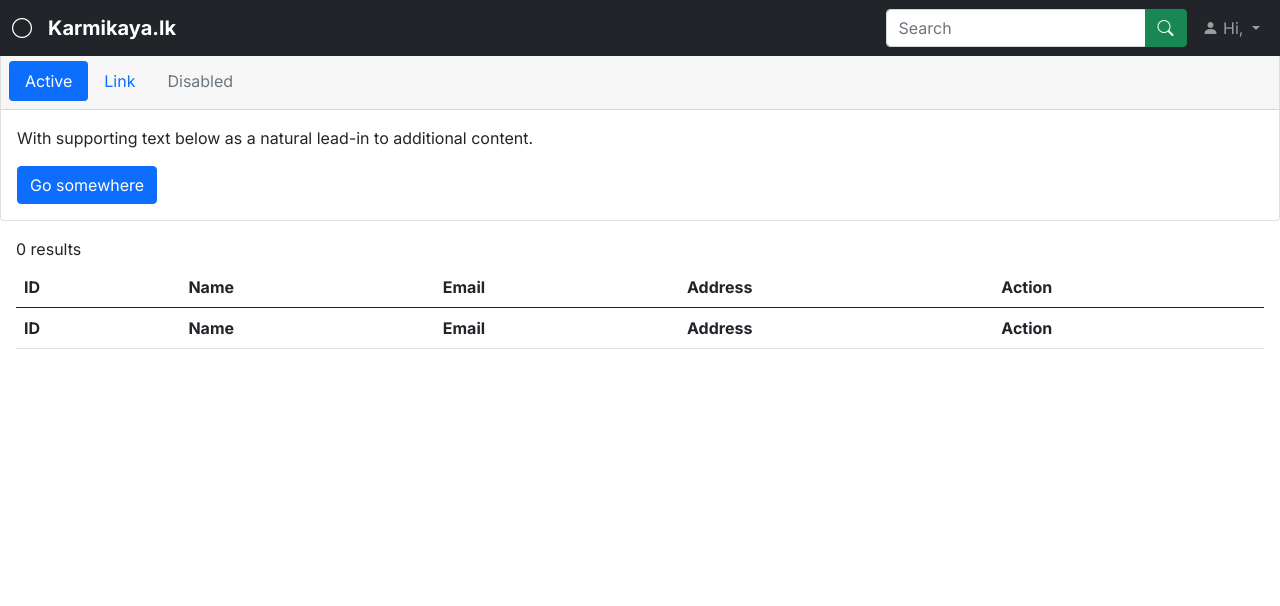
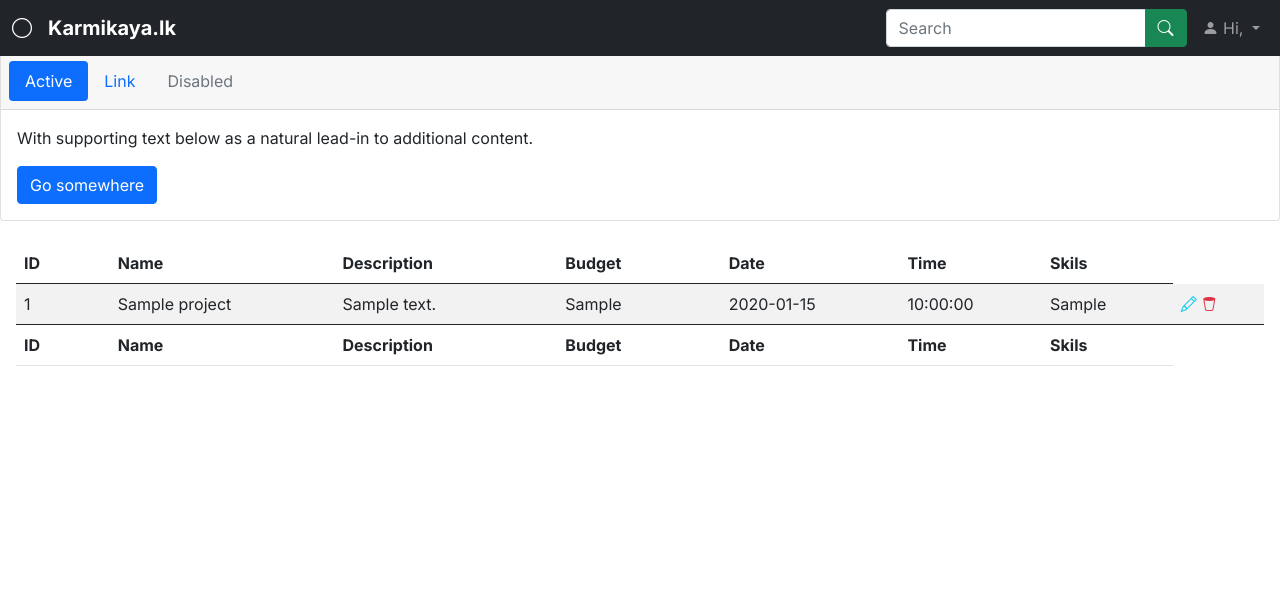
Before and after one commit to ChandimalPriyamantha/E-Commecre_Platform, a PHP site: page /projectView.php in a window 1280 px wide. Shown: the top 606 px of the page. Run offline with PHP 8.4, Linux system fonts and the light colour scheme; tables that the repository leaves empty or names only in its code hold one stand-in row (values such as "Sample post"); lists and menus that the app fills with data are empty; some libraries are stand-ins or nearby versions.

Commit message:
Update features

```diff
--- a/Connection/connection.php
+++ b/Connection/connection.php
@@ -3,7 +3,7 @@
 $servername = "localhost";
 $username = "root";
 $password = "1234";
-$dbname = "elpdb";
+$dbname = "Karmikayadb";
 
 // Create connection
 $conn = mysqli_connect($servername, $username, $password,$dbname);
--- a/ProjectView/projectView.php
+++ b/ProjectView/projectView.php
@@ -84,16 +84,19 @@
                     <tr>
                         <th scope="col">ID</th>
                         <th scope="col">Name</th>
-                        <th scope="col">Email</th>
-                        <th scope="col">Address</th>
-                        <th scope="col">Action</th>
+
+                        <th scope="col">Description</th>
+                        <th scope="col">Budget</th>
+                        <th scope="col">Date</th>
+                        <th scope="col">Time</th>
+                        <th scope="col">Skils</th>
                     </tr>
                 </thead>
                 <tbody>
 
                     <?php
                     include '../Connection/connection.php';
-                    $sql = "SELECT * FROM user_details where User_Type='user'";
+                    $sql = "SELECT * FROM project";
                     $result = mysqli_query($conn, $sql);
 
                     if (mysqli_num_rows($result) > 0) {
@@ -102,16 +105,22 @@
 
                             $id = $row["ID"];
                             $name = $row["Name"];
-                            $email = $row["Email"];
-                            $address = $row["Address"];
+                            $description = $row["Description"];
+                            $budget = $row["Budget"];
+                            $date = $row["Date"];
+                            $time = $row["Time"];
+                            $skil = $row["Skils"];
 
 
                     ?>
                             <tr>
                                 <td><?php echo $id ?> </td>
                                 <td><?php echo $name ?></td>
-                                <td><?php echo $email ?></td>
-                                <td><?php echo $address ?></td>
+                                <td><?php echo $description ?></td>
+                                <td><?php echo $budget ?></td>
+                                <td><?php echo $date ?></td>
+                                <td><?php echo $time ?></td>
+                                <td><?php echo $skil ?></td>
                                 <td><a href="#!" class="text-info" data-mdb-toggle="tooltip" title="Edit Task"><i class="bi bi-pencil"></i></a>
                                     <a href="#!" class="text-danger" data-mdb-toggle="tooltip" title="Delete Task"><i class="bi bi-trash2"></i></a>
                                 </td>
@@ -131,9 +140,12 @@
                     <tr>
                         <th scope="col">ID</th>
                         <th scope="col">Name</th>
-                        <th scope="col">Email</th>
-                        <th scope="col">Address</th>
-                        <th scope="col">Action</th>
+
+                        <th scope="col">Description</th>
+                        <th scope="col">Budget</th>
+                        <th scope="col">Date</th>
+                        <th scope="col">Time</th>
+                        <th scope="col">Skils</th>
                     </tr>
                 </tfoot>
             </table>
```
